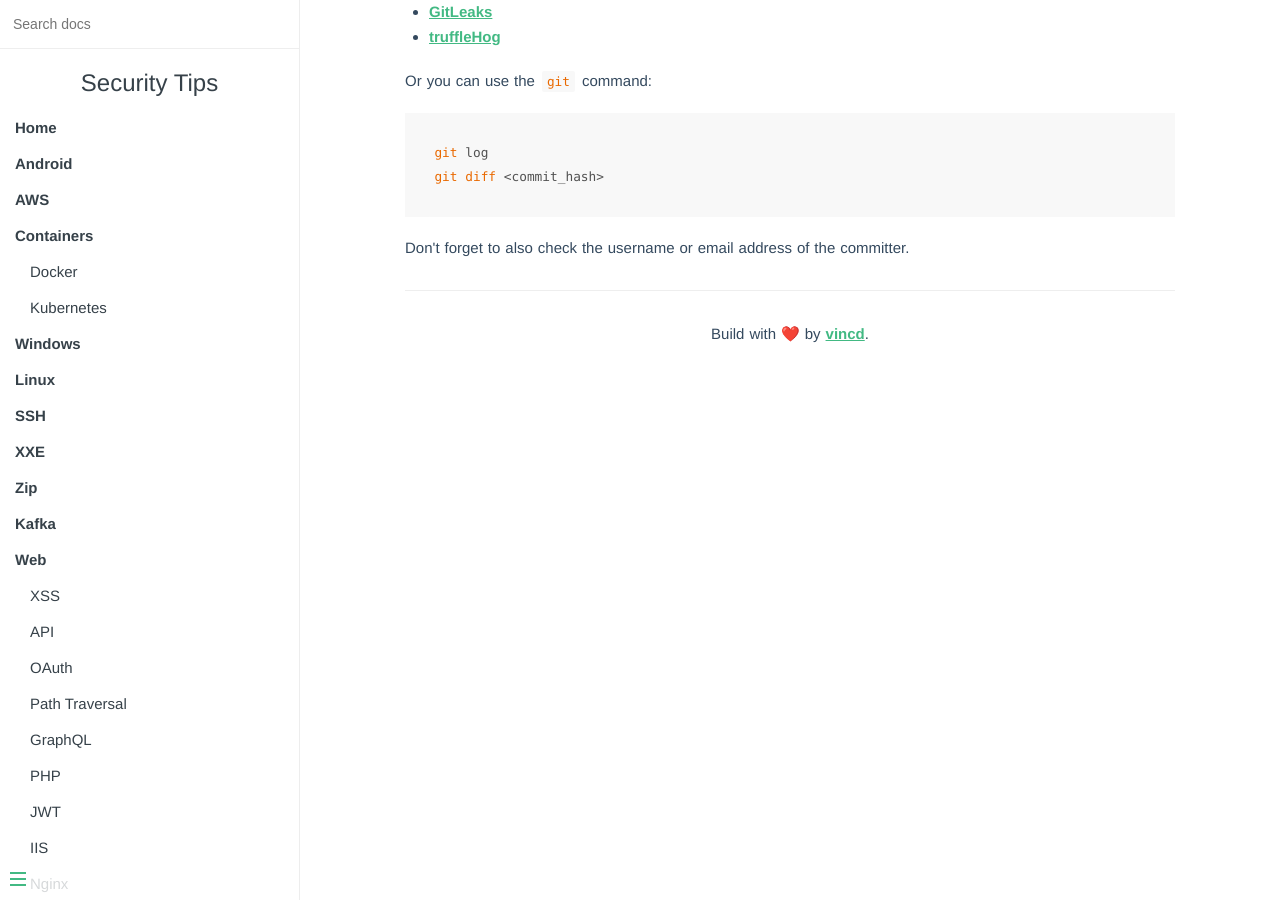
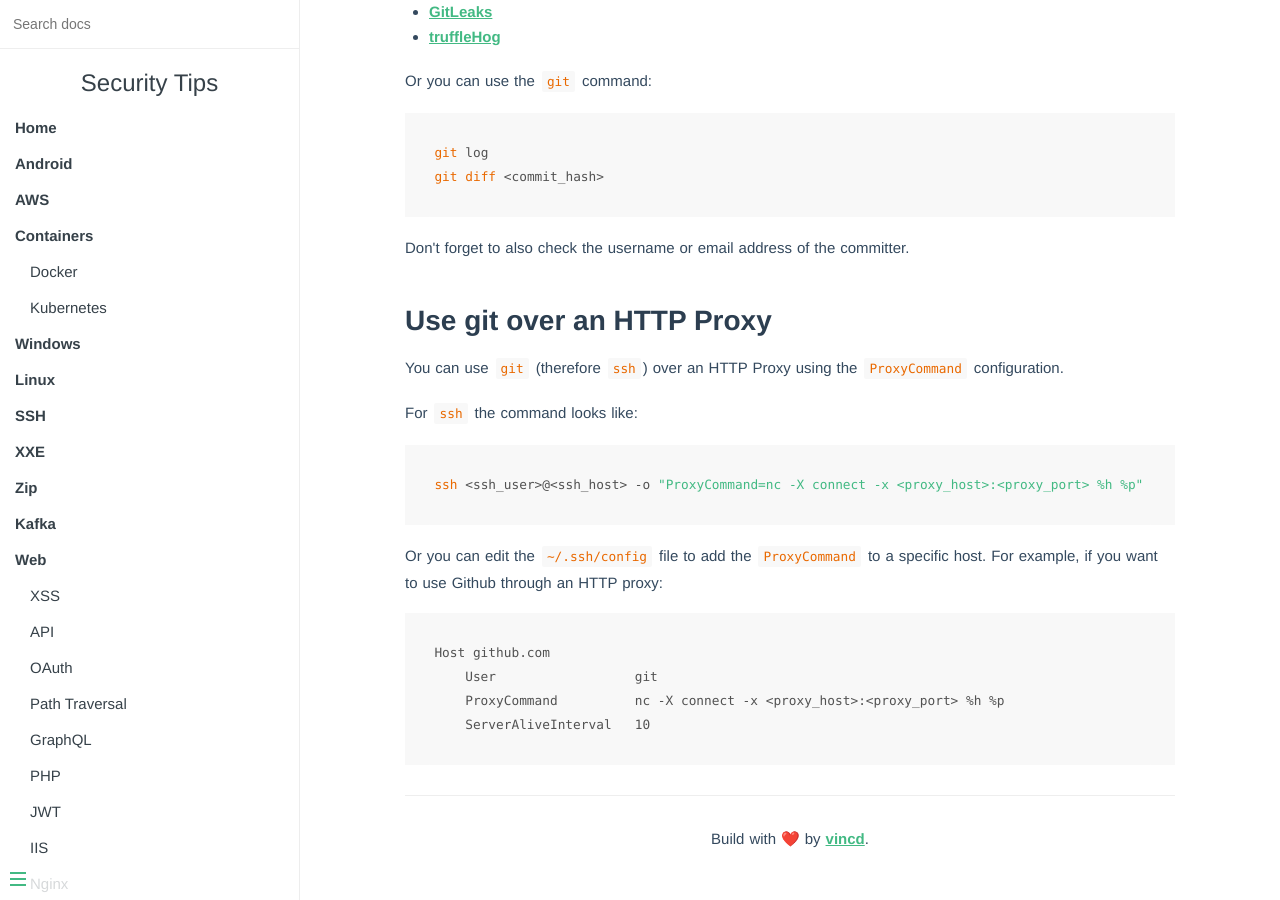
Before and after one commit to vincd/security-tips, an MkDocs documentation site: the page built from docs/git.md, in a window 1280 px wide and 900 px high, scrolled down 776 px. Built offline with MkDocs 1.6.1, drawn with Linux system fonts in a browser that asks for light colours.

Commit message:
Add ProxyCommand to use ssh/git over HTTP Proxy

````diff
--- a/docs/git.md
+++ b/docs/git.md
@@ -36,3 +36,23 @@ git diff <commit_hash>
 ```
 
 Don't forget to also check the username or email address of the committer.
+
+
+## Use git over an HTTP Proxy
+You can use `git` (therefore `ssh`) over an HTTP Proxy using the `ProxyCommand`
+configuration.
+
+For `ssh` the command looks like:
+```bash
+ssh <ssh_user>@<ssh_host> -o "ProxyCommand=nc -X connect -x <proxy_host>:<proxy_port> %h %p"
+```
+
+Or you can edit the `~/.ssh/config`  file to add the `ProxyCommand` to a specific
+host. For example, if you want to use Github through an HTTP proxy:
+
+```
+Host github.com
+    User                  git
+    ProxyCommand          nc -X connect -x <proxy_host>:<proxy_port> %h %p
+    ServerAliveInterval   10
+```
````
